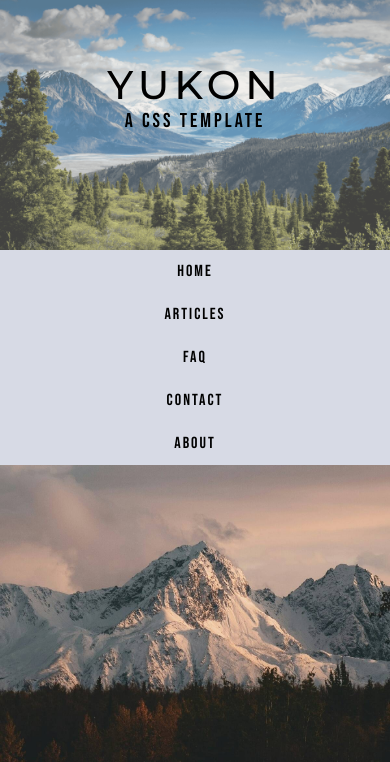
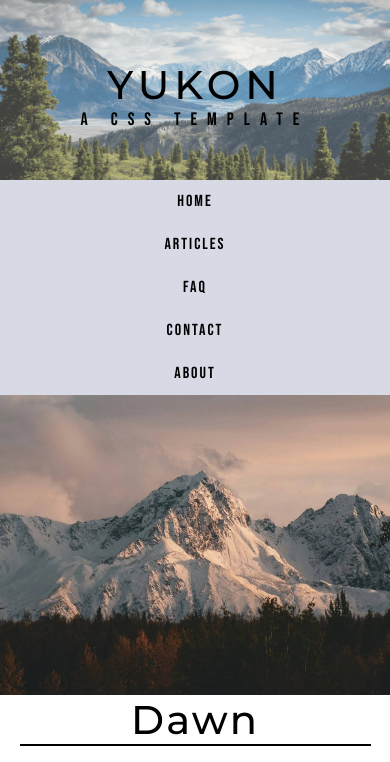
Before and after one commit to dima-srb/Yukon, a plain HTML site: page index.html in a window 390 px wide. Shown: the top 762 px of the page. Drawn offline with Linux system fonts and the light colour scheme.

Commit message:
Updated css media queries for phones

```diff
--- a/assets/css/articles.css
+++ b/assets/css/articles.css
@@ -309,3 +309,19 @@ footer a:hover{
         font-size: 1.4rem;
     }
 }
+
+@media (max-width: 480px) {
+    /* Hero Header */
+    .hero-header {
+        height: 180px;
+    }
+
+    .title h1 {
+        font-size: 4rem;
+    }
+
+    .title h2 {
+        font-size: 1.8rem;
+        letter-spacing: 1rem;
+    }
+}
--- a/assets/css/contact.css
+++ b/assets/css/contact.css
@@ -276,3 +276,19 @@ button:hover{
         margin-top: 4rem;
     }
 }
+
+@media (max-width: 480px){
+    /* Hero Header */
+    .hero-header {
+        height: 180px;
+    }
+
+    .title h1 {
+        font-size: 4rem;
+    }
+
+    .title h2 {
+        font-size: 1.8rem;
+        letter-spacing: 1rem;
+    }
+}
--- a/assets/css/faq.css
+++ b/assets/css/faq.css
@@ -213,6 +213,21 @@ footer a:hover{
 
 /* ---------- Responsive for phones and small devices ---------- */
 @media (max-width: 480px) {
+
+    /* Hero Header */
+    .hero-header {
+        height: 180px;
+    }
+
+    .title h1 {
+        font-size: 4rem;
+    }
+
+    .title h2 {
+        font-size: 1.8rem;
+        letter-spacing: 1rem;
+    }
+
     h1 {
         font-size: 4rem;
     }
--- a/assets/css/index.css
+++ b/assets/css/index.css
@@ -376,6 +376,20 @@ footer a:hover{
 /* Devices under 480px (phones only) */
 @media screen and (max-width: 480px) {
 
+    /* Hero Header */
+    .hero-header {
+        height: 180px;
+    }
+
+    .title h1 {
+        font-size: 4rem;
+    }
+
+    .title h2 {
+        font-size: 1.8rem;
+        letter-spacing: 1rem;
+    }
+
     h1 {
         font-size: 4rem;
     }
```
